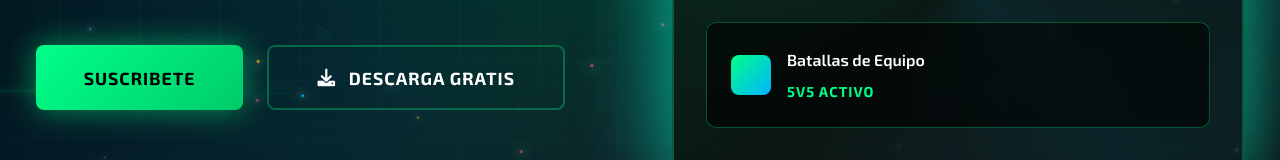
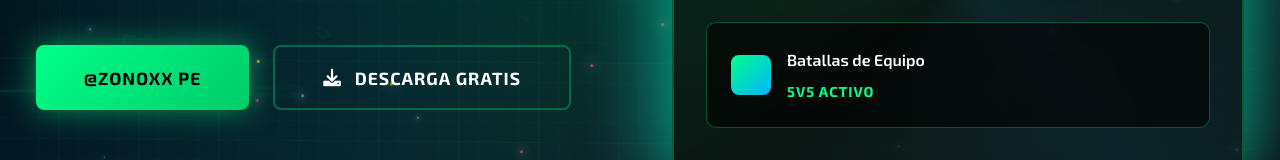
Before and after one commit to zonoxxpee/zonoxxpee.github.io, a website built with Vite: page index.html in a window 1280 px wide. Shown: the part 477-637 px from the top of the page. Built offline with nearby package versions, Linux system fonts and the light colour scheme; animation ran at ten frames a second; some icons are missing.

Commit message:
index.html

```diff
--- a/index.html
+++ b/index.html
@@ -73,7 +73,7 @@
                     </p>
                     <div class="hero-actions">
                         <button class="btn-primary-hero">
-                            <span class="btn-text">SUSCRIBETE</span>
+                            <span class="btn-text">@ZONOXX PE</span>
                             <div class="btn-glow"></div>
                         </button>
                         <button
```
